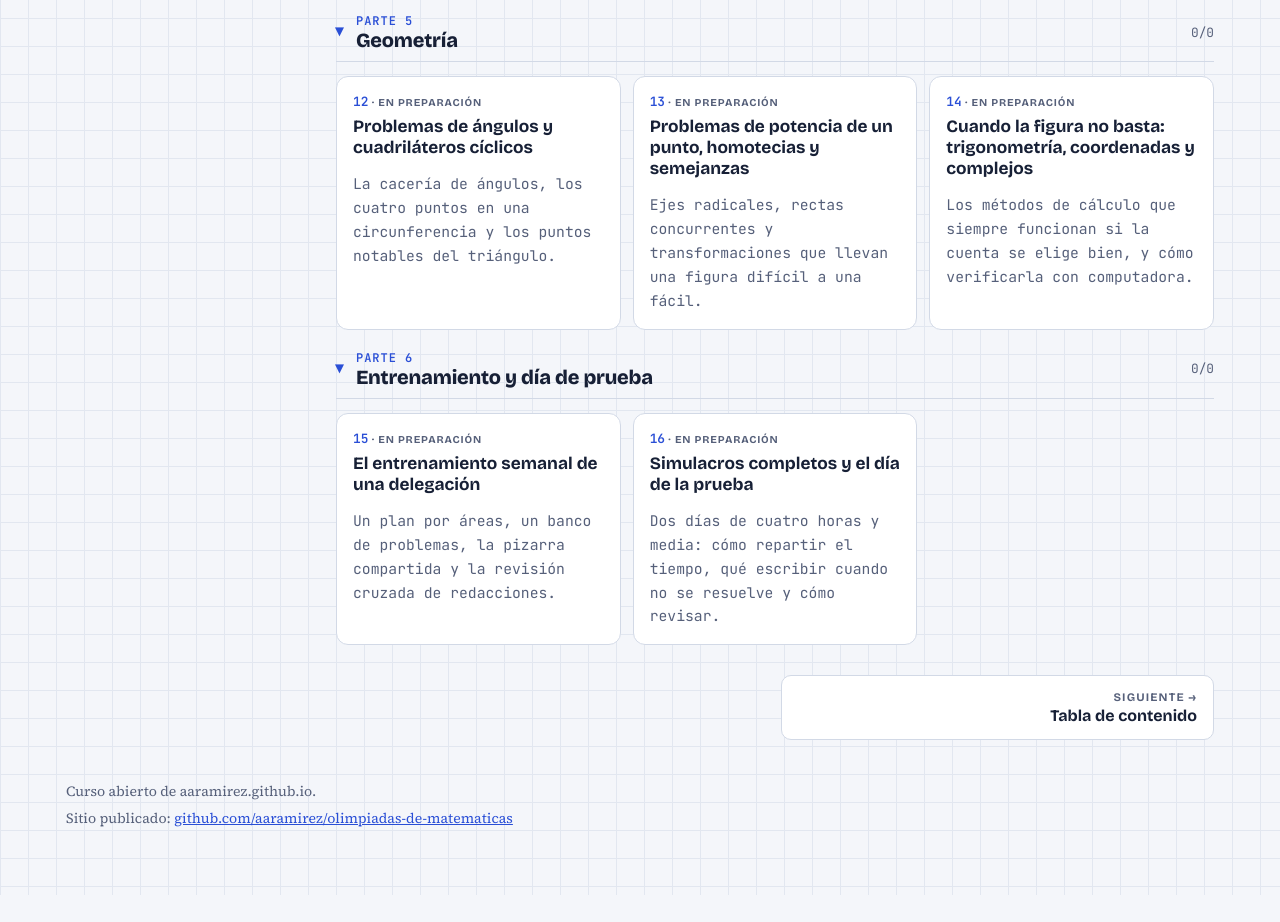
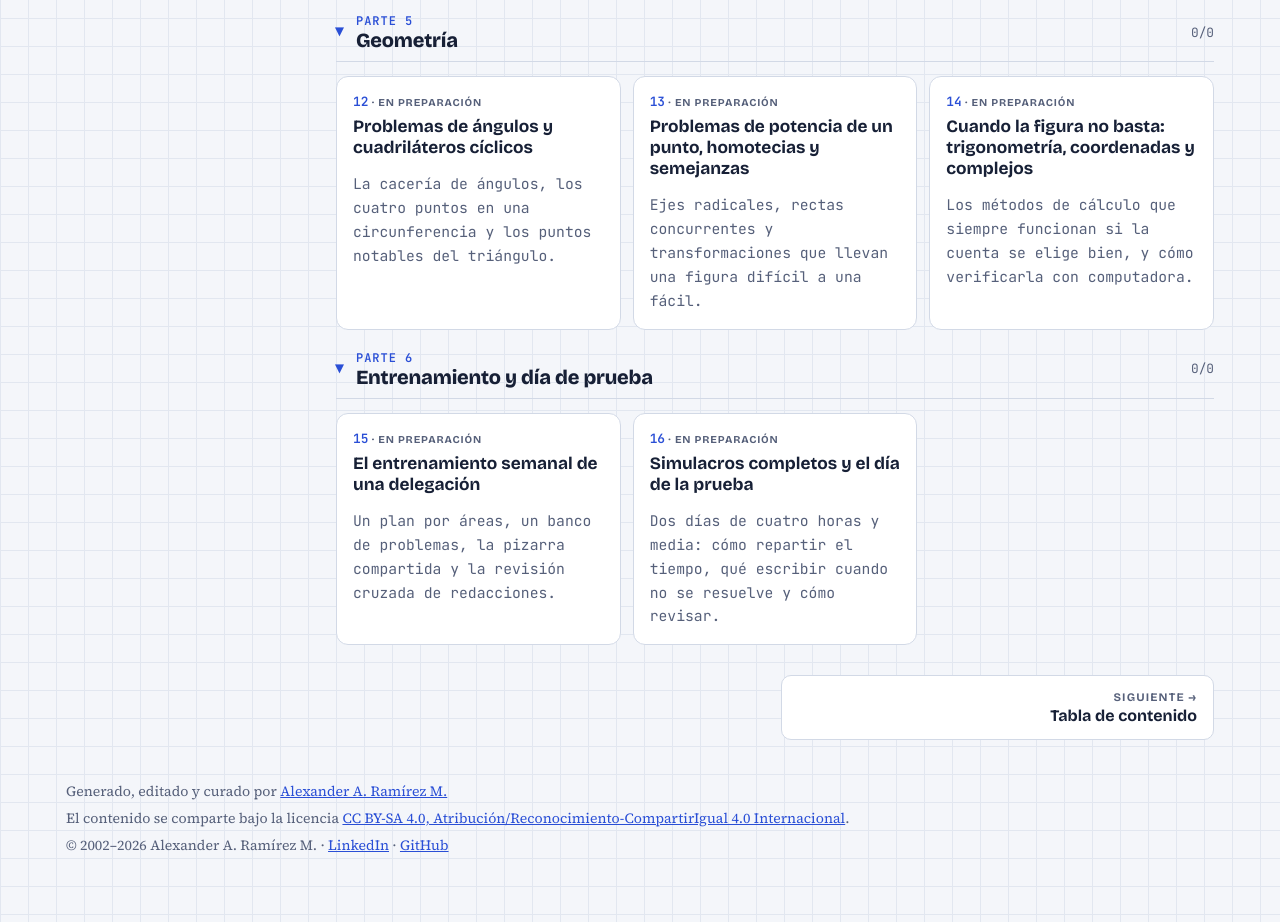
Before and after one commit to aaramirez/olimpiadas-de-matematicas, a plain HTML site: page index.html in a window 1280 px wide. Shown: the part 2838-3760 px from the top of the page. Before the commit the page ends 3733 px from the top, so only its background shows below. Drawn offline with nearby package versions, Linux system fonts and the light colour scheme.

Commit message:
Pie común: autoría, licencia CC BY-SA 4.0 y año que se actualiza solo

```diff
--- a/index.html
+++ b/index.html
@@ -101,7 +101,7 @@ height="0" width="0" style="display:none;visibility:hidden"></iframe></noscript>
 <nav class="pager" id="pager" aria-label="Capítulo anterior y siguiente"></nav>
 </main>
 </div>
-<footer><span>Curso abierto de aaramirez.github.io.</span><span>Sitio publicado: <a href="https://github.com/aaramirez/olimpiadas-de-matematicas" target="_blank" rel="noopener">github.com/aaramirez/olimpiadas-de-matematicas</a></span></footer>
+<footer><span>Generado, editado y curado por <a href="https://www.linkedin.com/in/alexander-ramirez-morales/" target="_blank" rel="noopener">Alexander A. Ramírez M.</a></span><span>El contenido se comparte bajo la licencia <a href="https://creativecommons.org/licenses/by-sa/4.0/deed.es" target="_blank" rel="noopener">CC BY-SA 4.0, Atribución/Reconocimiento-CompartirIgual 4.0 Internacional</a>.</span><span>© 2002–<span data-anio>2026</span> Alexander A. Ramírez M. · <a href="https://www.linkedin.com/in/alexander-ramirez-morales/" target="_blank" rel="noopener">LinkedIn</a> · <a href="https://github.com/aaramirez" target="_blank" rel="noopener">GitHub</a></span><script>document.querySelectorAll('[data-anio]').forEach(function (e) { e.textContent = new Date().getFullYear(); });</script></footer>
 </div>
 <script src="assets/lab.js"></script>
 </body>
```
Also changed, not shown: temario.html (+1 -1 lines).
